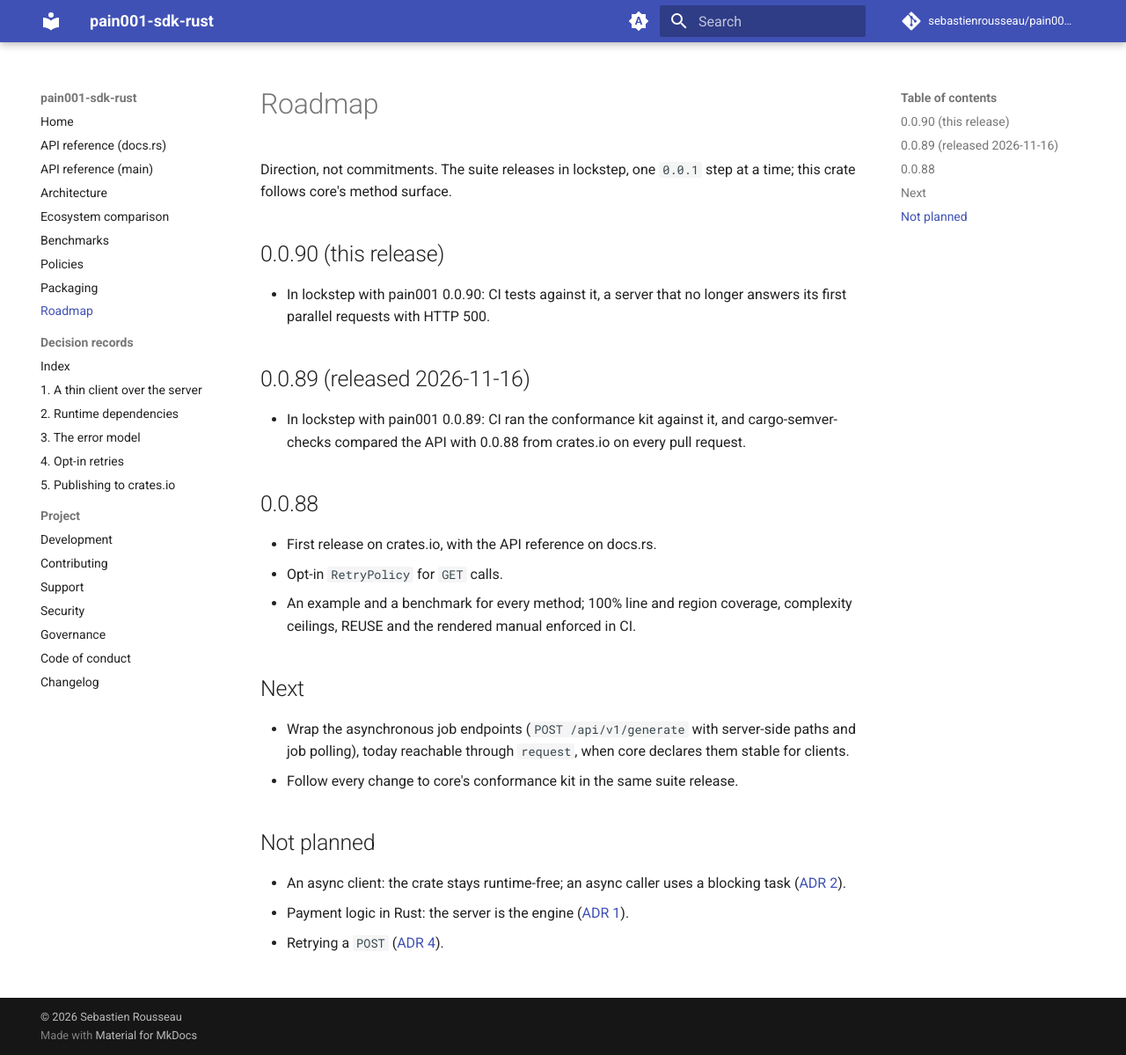
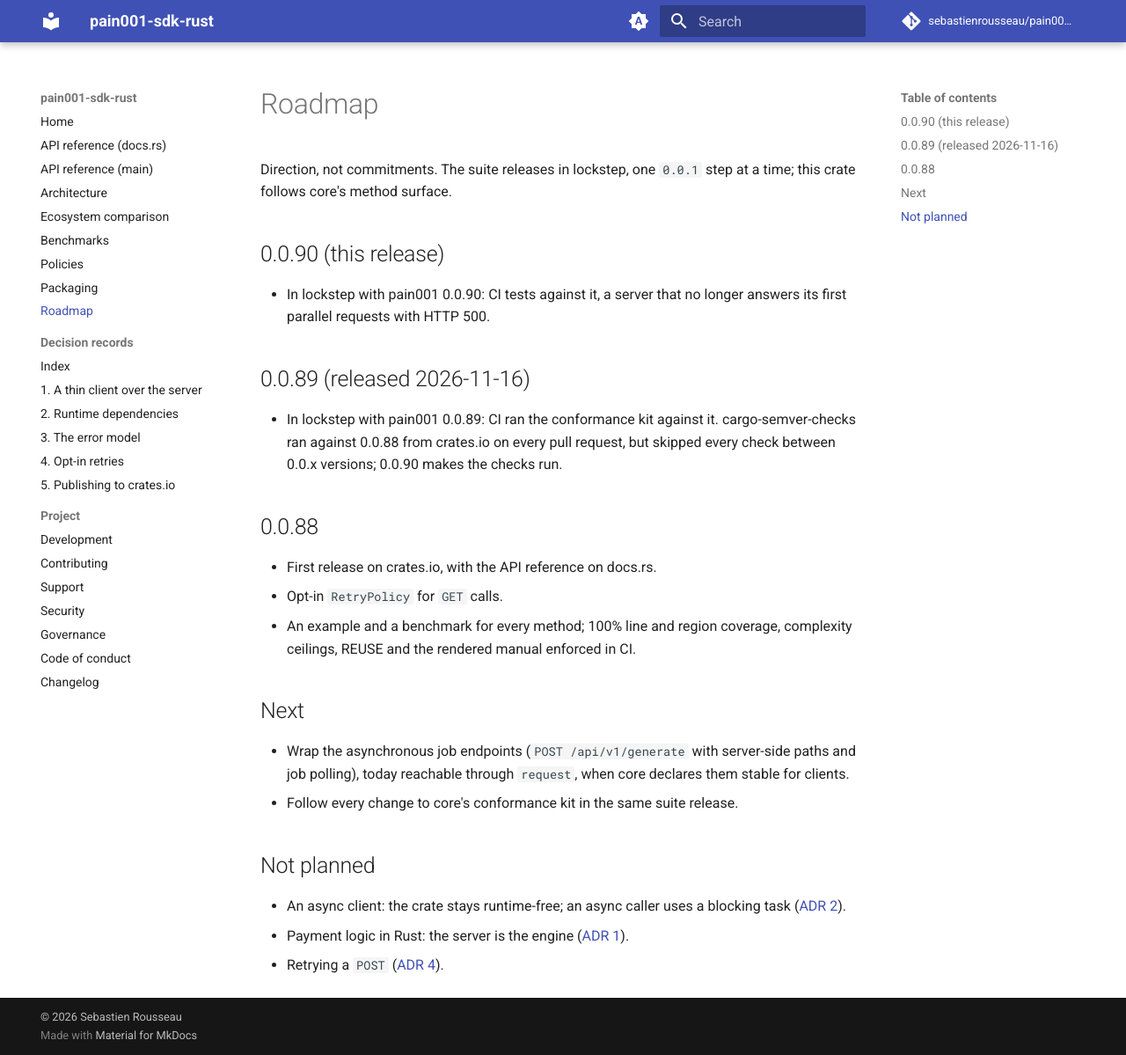
Before and after one commit to sebastienrousseau/pain001-sdk-rust, an MkDocs documentation site: the page built from docs/ROADMAP.md, in a window 1280 px wide and 1199 px high. Shown: the whole window at 88% size. Built offline with MkDocs 1.6.1 and Material for MkDocs 9.7.7, drawn with Linux system fonts in a browser that asks for light colours; comment, search, counter and statistics services are not loaded.

Commit message:
fix: make the API check run its checks
scripts/api-check.sh ran cargo-semver-checks against the newest
crates.io release, but between 0.0.x versions the tool counts every
bump as major and skips all 260 checks, reporting "0 checks: 0 pass,
260 skip" and success. Every pull request since 0.0.88 passed an API
check that checked nothing.

It now passes --release-type patch, so each 0.0.1 step is held to a
patch release's rules, and it fails when a run reports 0 checks, so a
silent skip cannot pass again. The baseline stays the newest crates.io
release: 0.0.88 today, since 0.0.89's publish failed, and 0.0.89 once
it is published. The README, roadmap and CHANGELOG no longer say the
API was guarded while it was not.

Verified with a local copy of the script pointed at --baseline-rev
v0.0.89 (cargo here cannot reach the crates.io index): with the guard
and without the flag it exits 1 with "0 checks: 0 pass, 260 skip";
with the flag it exits 0 with "229 checks: 229 pass, 31 skip". The
same flag against v0.0.88 gives 229 pass. shellcheck is clean.

Fixes: the API check added for 0.0.88 (scripts/api-check.sh)

Assisted-by: Claude Code:claude-opus-5-5 cargo-semver-checks shellcheck
Co-Authored-By: Claude Opus 5.5 <noreply@anthropic.com>
Signed-off-by: Sebastien Rousseau <sebastienrousseau@users.noreply.github.com>

```diff
--- a/docs/ROADMAP.md
+++ b/docs/ROADMAP.md
@@ -13,8 +13,9 @@ step at a time; this crate follows core's method surface.
 ## 0.0.89 (released 2026-11-16)
 
 - In lockstep with pain001 0.0.89: CI ran the conformance kit against
-  it, and cargo-semver-checks compared the API with 0.0.88 from
-  crates.io on every pull request.
+  it. cargo-semver-checks ran against 0.0.88 from crates.io on every
+  pull request, but skipped every check between 0.0.x versions; 0.0.90
+  makes the checks run.
 
 ## 0.0.88
 
```
Also changed, not shown: CHANGELOG.md (+7 -0 lines), README.md (+2 -2 lines), 1 other file.
